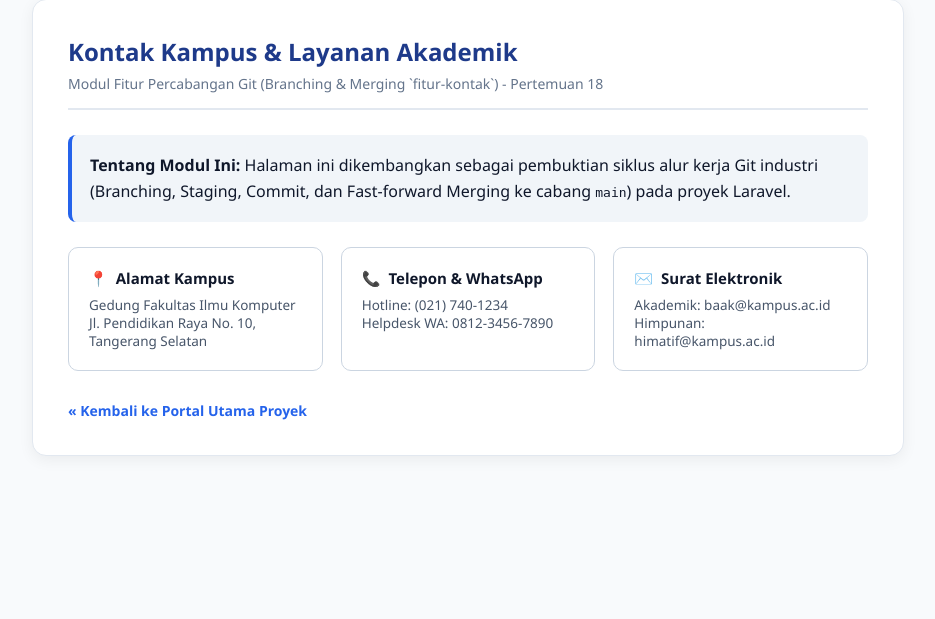
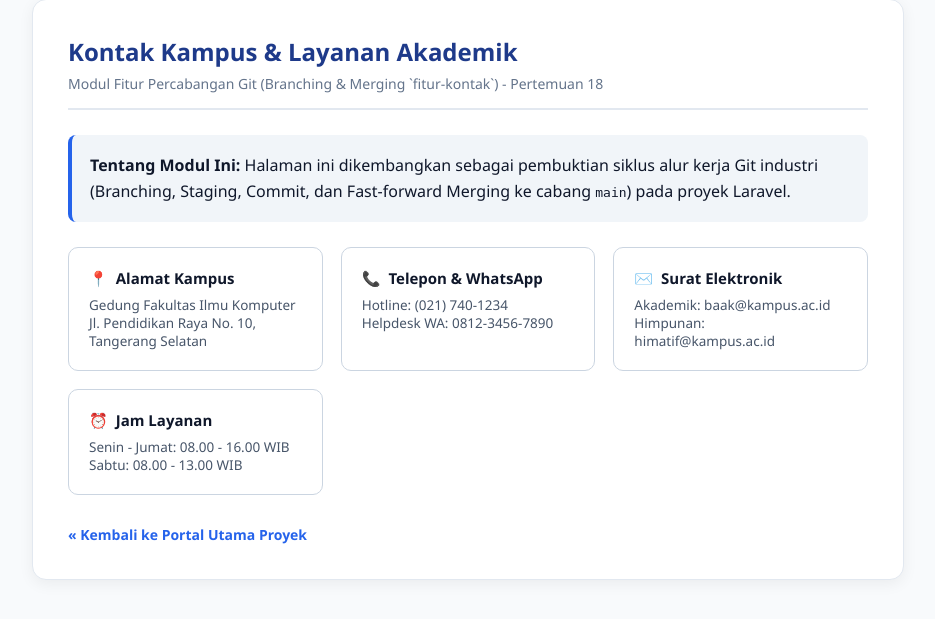
Before and after one commit to Aliaaanay/belajar-laravel, a Laravel app: page /kontak in a window 1280 px wide. Shown: the part 41-660 px from the top of the page, without its empty margins (172-1107 px from the left). Run offline with Laravel 12, Linux system fonts and the light colour scheme.

Commit message:
Menyempurnakan modul halaman kontak kampus dengan jam layanan (Praktik 18)

```diff
--- a/resources/views/kontak.blade.php
+++ b/resources/views/kontak.blade.php
@@ -44,6 +44,10 @@
             <h3><span>✉️</span> Surat Elektronik</h3>
             <p>Akademik: baak@kampus.ac.id<br>Himpunan: himatif@kampus.ac.id</p>
         </div>
+        <div class="contact-box">
+            <h3><span>⏰</span> Jam Layanan</h3>
+            <p>Senin - Jumat: 08.00 - 16.00 WIB<br>Sabtu: 08.00 - 13.00 WIB</p>
+        </div>
     </div>
 
     <div class="nav-back">
```
